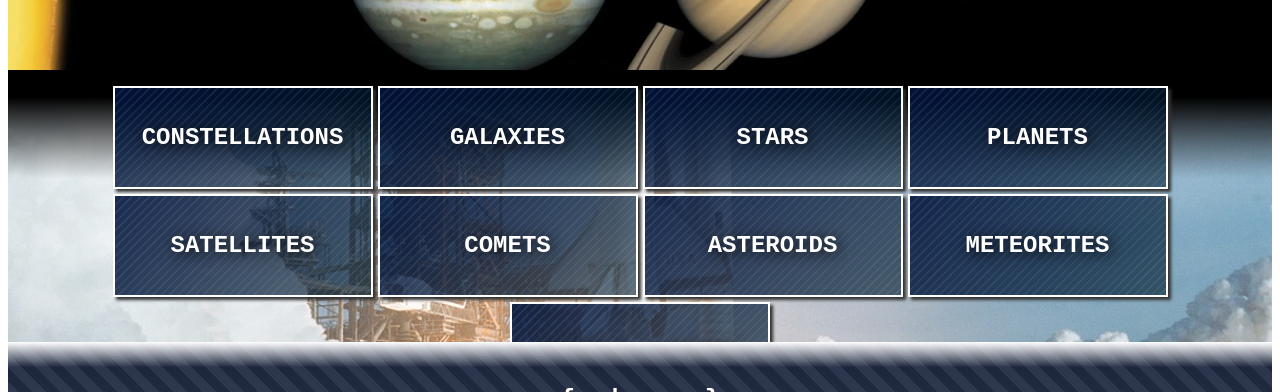
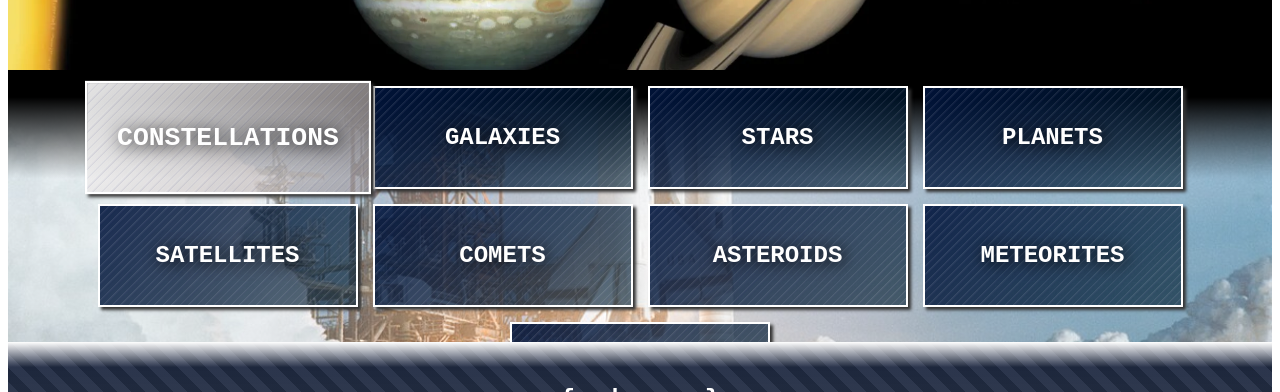
Before and after one commit to batcsg1/Odyssey, a SvelteKit app in the folder frontend/: page /solar-system in a window 1280 px wide. In both pictures the pointer is over the element "CONSTELLATIONS". Shown: the part 283-675 px from the top of the page. Built offline with nearby package versions, Linux system fonts and the light colour scheme; no server answers; a web font is replaced by a local one.

Commit message:
feat: added hover effect to sol sys cards

```diff
--- a/frontend/src/routes/solar-system/+page.svelte
+++ b/frontend/src/routes/solar-system/+page.svelte
@@ -74,7 +74,7 @@
         display: flex;
         flex-wrap: wrap;
         justify-content: center;
-        gap: 5px;
+        gap: 15px;
         padding: 1em;
         height: 30vh;
         overflow-y: auto;
@@ -125,6 +125,25 @@
         text-shadow: 2px 2px 15px black;
         width: 14em;
         text-align: center;
+        transition: 0.3s ease;
+    }
 
+    #contents section:hover{
+        background:
+        repeating-linear-gradient(
+            135deg,
+            rgba(255, 255, 255, 0.1) 0px,
+            rgba(53, 54, 118, 0.1) 2px,
+            transparent 2px,
+            transparent 6px
+        ),
+        linear-gradient(
+            135deg,
+            rgba(255, 255, 255, 0.9),     /* dark navy blue */
+            rgba(160, 149, 149, 0.6)     /* softer blue tint */
+        );
+        cursor: pointer;
+        transition: 0.3s ease;
+        transform: scale(1.1);
     }
 </style>
```
Lines whose indentation alone changed are shown as unchanged.
